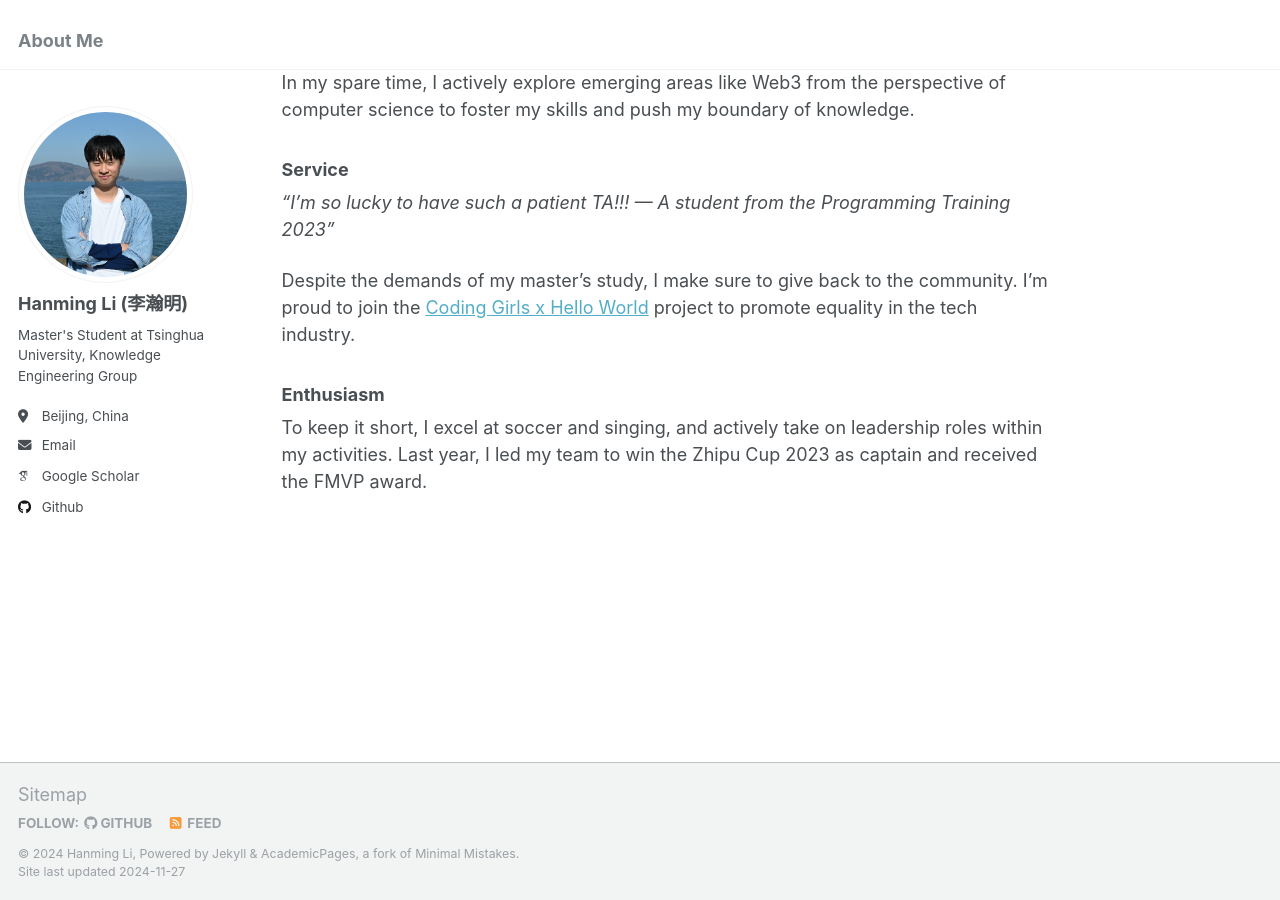
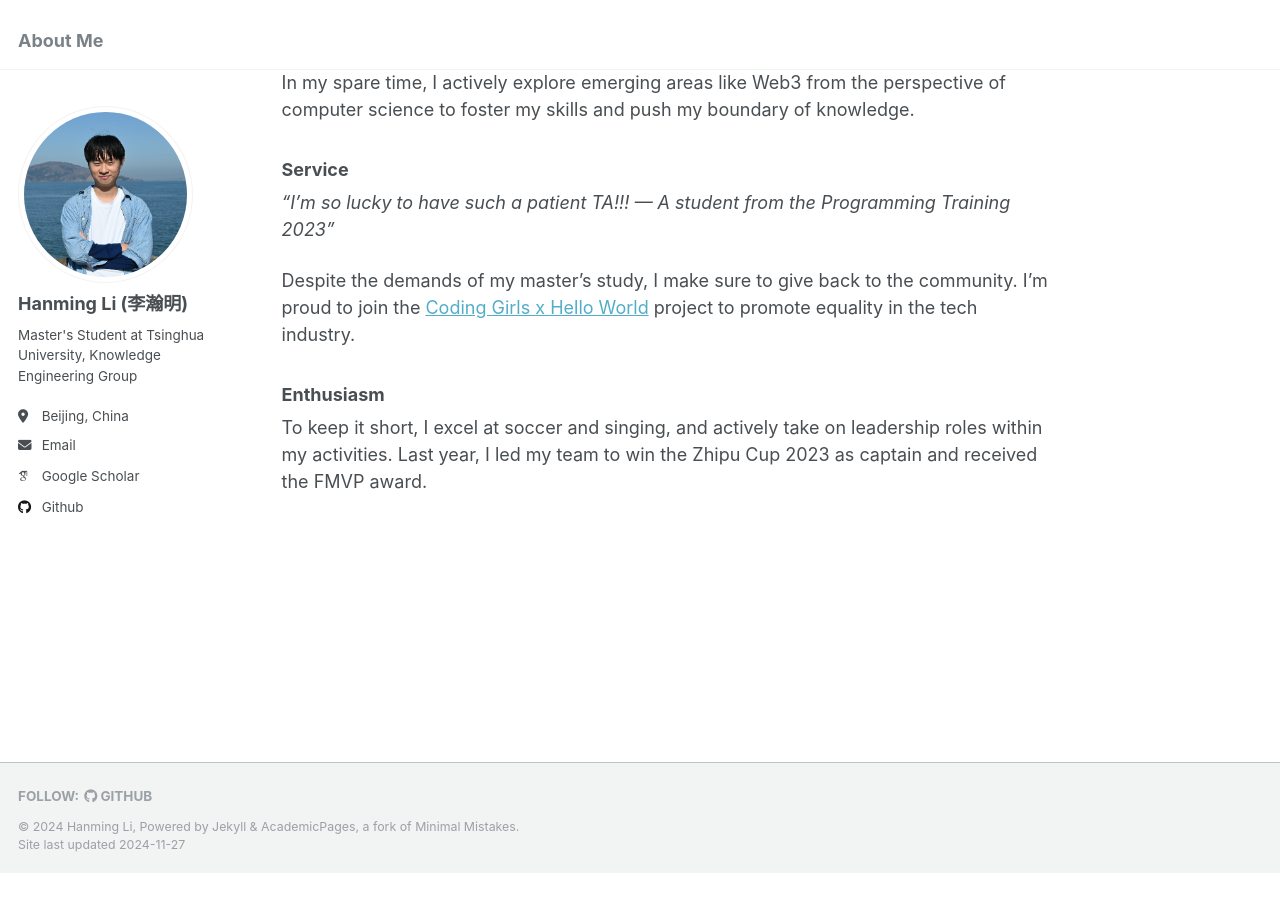
Before and after one commit to HwHunter/HwHunter.github.io, a Jekyll site: the page built from _pages/about.md, in a window 1280 px wide and 900 px high, scrolled down 1107 px. Built offline with Jekyll 4.4.1, drawn with Linux system fonts in a browser that asks for light colours; some web fonts are replaced; after the commit the page ends 1980 px from its top, so only the background shows below that.

Commit message:
Remove elements on footer.

```diff
--- a/_config.yml
+++ b/_config.yml
@@ -117,7 +117,7 @@ staticman:
       options:
         format           : "iso8601" # "iso8601" (default), "timestamp-seconds", "timestamp-milliseconds"
 atom_feed:
-  hide                   : false     # change to true to hide the RSS feed in the footer
+  hide                   : true     # change to true to hide the RSS feed in the footer
   path                   : # blank (default) uses feed.xml
 
 
--- a/_includes/footer/custom.html
+++ b/_includes/footer/custom.html
@@ -1,3 +1,3 @@
 <!-- start custom footer snippets -->
-<a href="/sitemap/">Sitemap</a>
+<!--<a href="/sitemap/">Sitemap</a>-->
 <!-- end custom footer snippets -->
```
